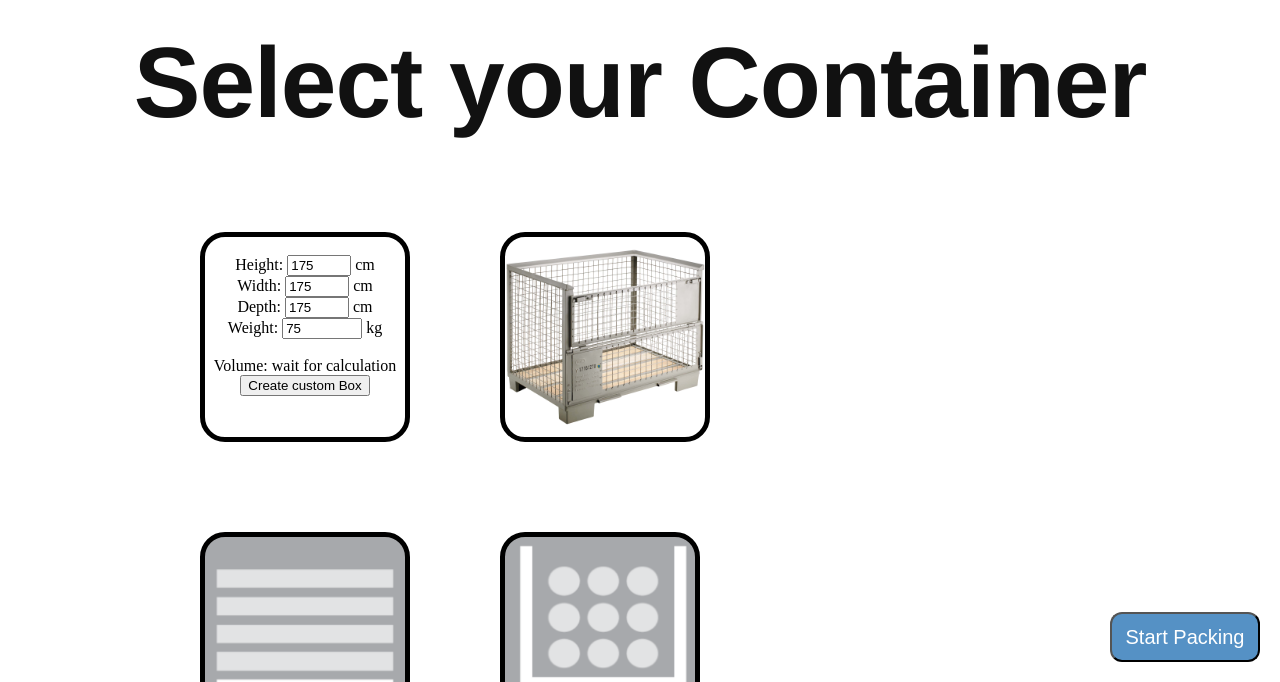
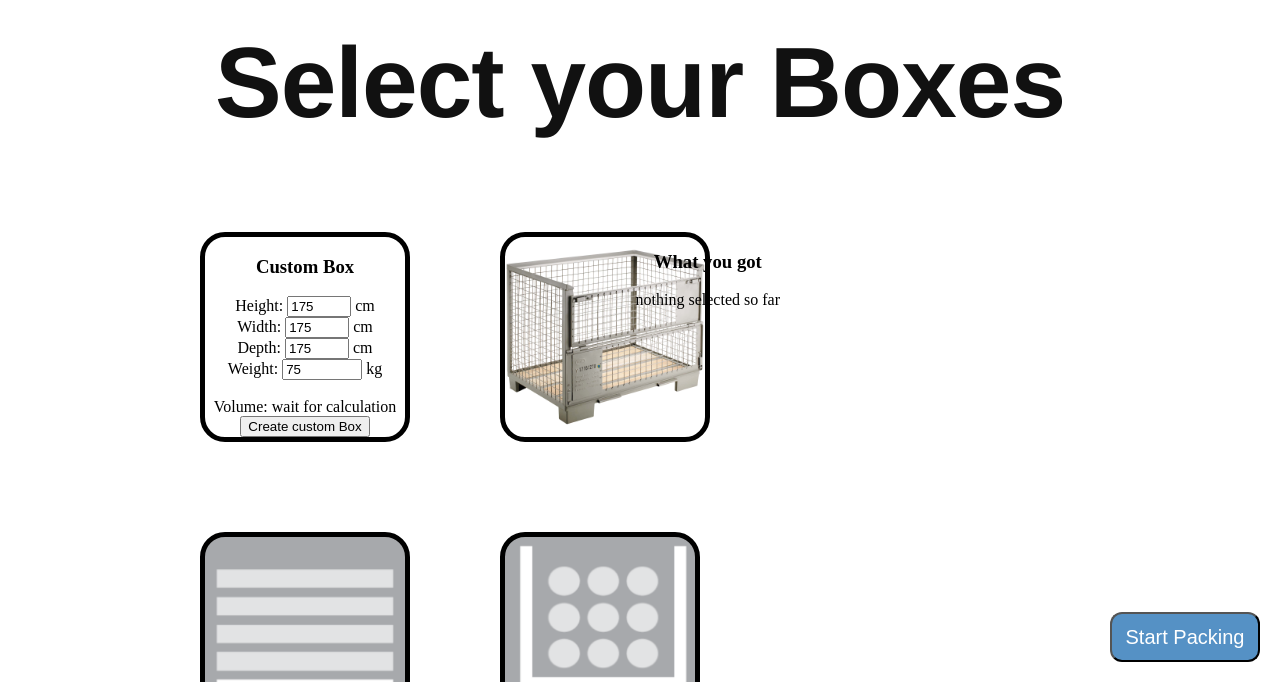
Before and after one commit to nikolaskratz/tc-simpla, a plain HTML site: page Select_Box.html in a window 1280 px wide. Shown: the part 118-800 px from the top of the page. Drawn offline with Linux system fonts and the light colour scheme.

Commit message:
create List and rename Select_Boxes

```diff
--- a/CSS/Select_Container.css
+++ b/CSS/Select_Box.css
@@ -102,3 +102,10 @@ h1 {
     text-align: center;
 
 }
+
+.selected {
+    position: absolute;
+    top: 350;
+    right: 500;
+    text-align: center;
+}
--- a/Select_Container.html
+++ b/Select_Box.html
@@ -2,7 +2,7 @@
     <title>SIMPLA</title>
     <meta charset="utf-8">
     <meta name="viewport" content="width=device-width, user-scalable=no, minimum-scale=1.0, maximum-scale=1.0">
-    <link rel="stylesheet" href="CSS/Select_Container.css">
+    <link rel="stylesheet" href="CSS/Select_Box.css">
 
 </head>
 
@@ -13,7 +13,7 @@
 
     <div >
         <h1>
-            Select your Container
+            Select your Boxes
         </h1>
     </div>
     <!--
@@ -21,7 +21,10 @@
         <a href=""></a><img class="item" src="images/eurogitterbox.jpg" />
     </div>      -->
     <div class= "box1">
-        <form class= "form"> <br>
+        <form class= "form">
+            <h3>
+                Custom Box
+            </h3>
             <label for="Height">Height:
               <input id="Height" type="number" min="100" max="220" step="1" value="175">
             cm</label> <br>
@@ -41,14 +44,22 @@
           </form>
 
     </div>
+
     <div class= "box2">
     </div>
+
     <div class= "box3">
     </div>
+
     <div>
         <input type="button" class= "box4" id="Add4"/>
     </div>
 
+    <label class="selected">
+        <h3>What you got</h3>
+        <output2>nothing selected so far</output2>
+
+    </label>
     </body>
 
 <div>
@@ -58,4 +69,4 @@
 
 
 </html>
-<script src="./Select_container.js"></script>
+<script src="./Select_Box.js"></script>
--- a/Select_container.js
+++ b/Select_Box.js
@@ -20,12 +20,13 @@ function addTolist(item, quantity){
     })
 }
 
-function printList(){
-    var Selected_items = {"Palette1": 1, "Box": 2};
-    console.log(Selected_items);
+document.querySelector('#Add4').addEventListener('click', printList);
+    function printList(){
+        var Selected_items = {"Palette1": 1, "Box": 2};
+        document.querySelector("output2").textContent = Selected_items ;
 
 
-}
+    }
 
 
 document.querySelector('#berechnen').addEventListener('click', berechne_Volumen);
--- a/Start.js
+++ b/Start.js
@@ -1,5 +1,5 @@
 const PackingBtn = document.querySelector('#start_packing')
 
 PackingBtn.addEventListener('click', () => {
-    window.open("Select_Container.html", "_self")
+    window.open("Select_Box.html", "_self")
 })
```
